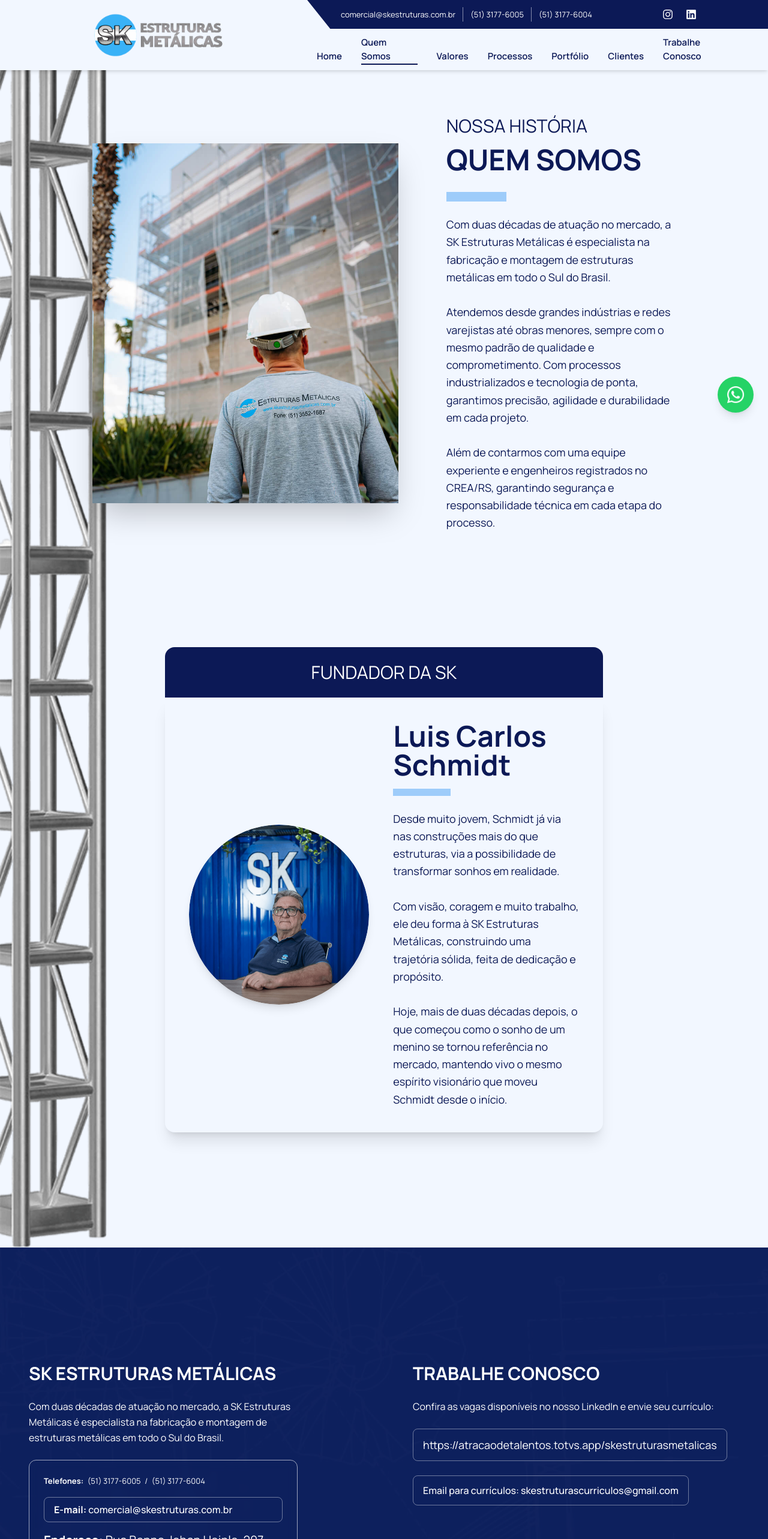
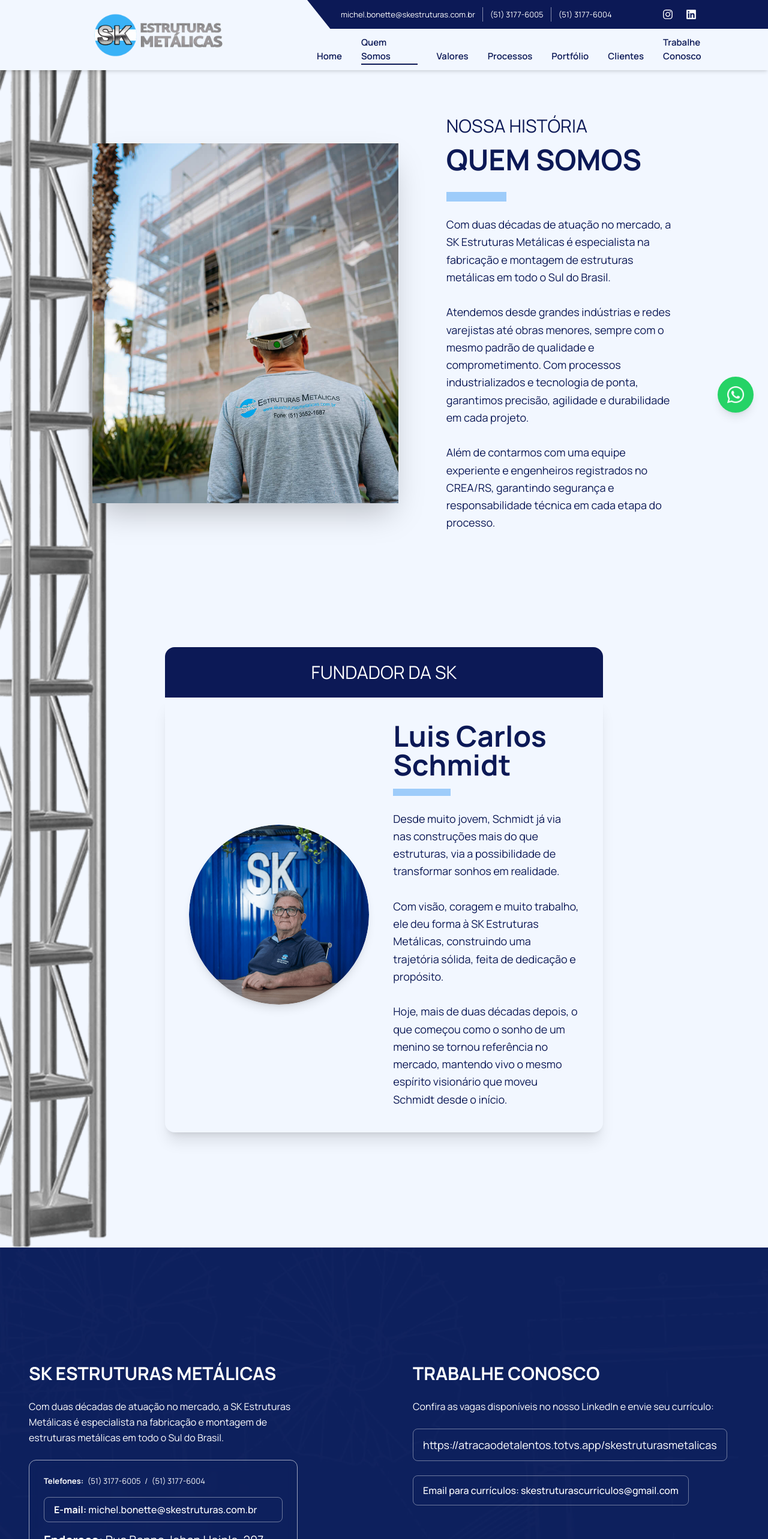
Before and after one commit to devskestruturas-bit/sk-estruturas-metalicas, a Next.js app: page /quem-somos in a window 1280 px wide. Shown: the top 2566 px of the page at 60% size. Built offline with nearby package versions, Linux system fonts and the light colour scheme.

Commit message:
ajuste email

```diff
--- a/src/app/quem-somos/page.tsx
+++ b/src/app/quem-somos/page.tsx
@@ -120,7 +120,7 @@
     >
       <Image
         src="/luis.png"
-        alt="Fundador da SK - Luis Carlos Schmidt"
+        alt="Fundador da SK - Luiz Carlos Schmidt"
         width={300}
         height={300}
         className="object-cover w-full h-full"
--- a/src/components/Footer.tsx
+++ b/src/components/Footer.tsx
@@ -48,10 +48,10 @@
               <div className="border border-white/40 rounded-lg px-4 py-2 inline-block transition hover:bg-white/10">
                 <strong>E-mail:</strong>{" "}
                 <a
-                  href="mailto:comercial@skestruturas.com.br"
+                  href="mailto: michel.bonette@skestruturas.com.br"
                   className="hover:underline font-medium"
                 >
-                  comercial@skestruturas.com.br
+                   michel.bonette@skestruturas.com.br
                 </a>
               </div>
 
--- a/src/components/Header.tsx
+++ b/src/components/Header.tsx
@@ -110,8 +110,8 @@
             {/* Top bar */}
             <div className="hidden lg:flex relative justify-between items-center bg-[#0C1956] [clip-path:polygon(0%_0%,100%_0%,100%_100%,5%_100%)] text-white text-sm xl:text-[13px] lg:text-[12px] px-6 py-2 xl:py-1.5">
               <div className="flex pl-12 xl:pl-8 lg:pl-4 items-center gap-4 lg:gap-3">
-                <a href="mailto:comercial@skestruturas.com.br" className="hover:underline">
-                  comercial@skestruturas.com.br
+                <a href="mailto: michel.bonette@skestruturas.com.br" className="hover:underline">
+                   michel.bonette@skestruturas.com.br
                 </a>
                 <div className="h-6 w-px bg-white opacity-50"></div>
                 <a href="tel:+555131776005" className="hover:underline">
```
